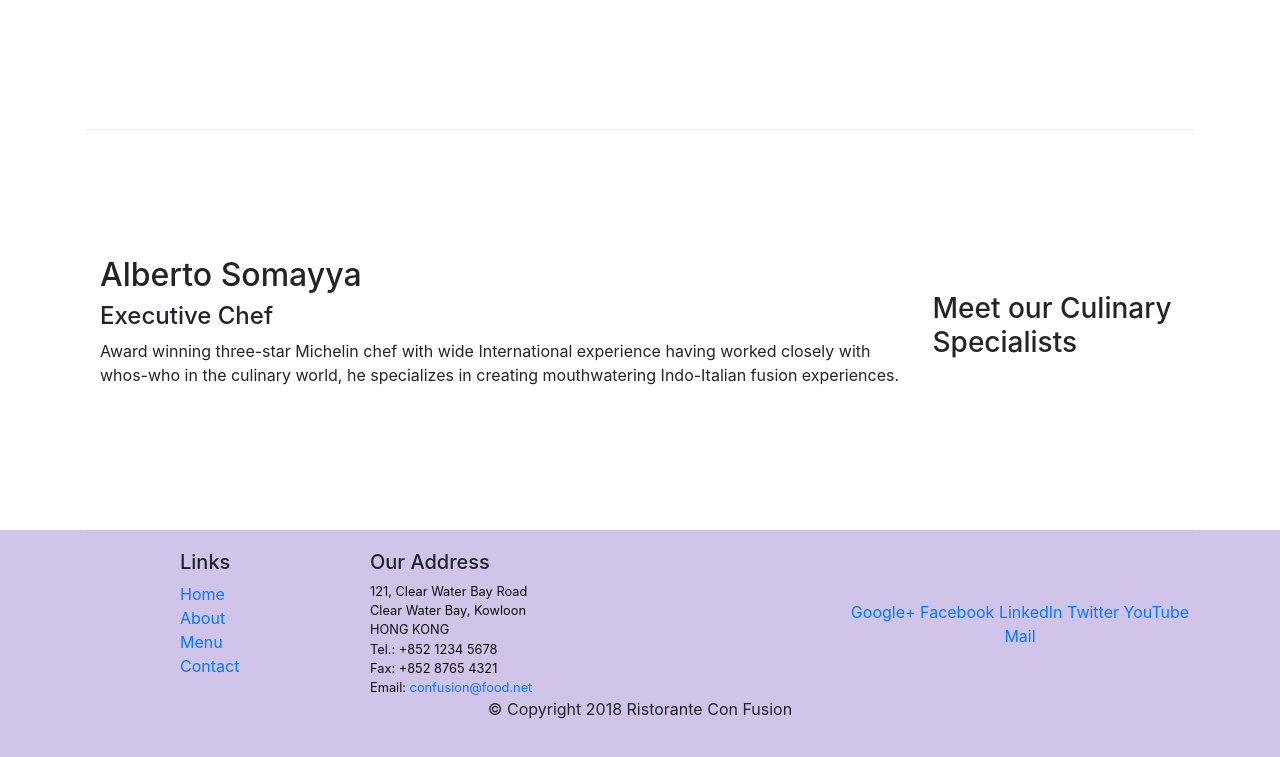
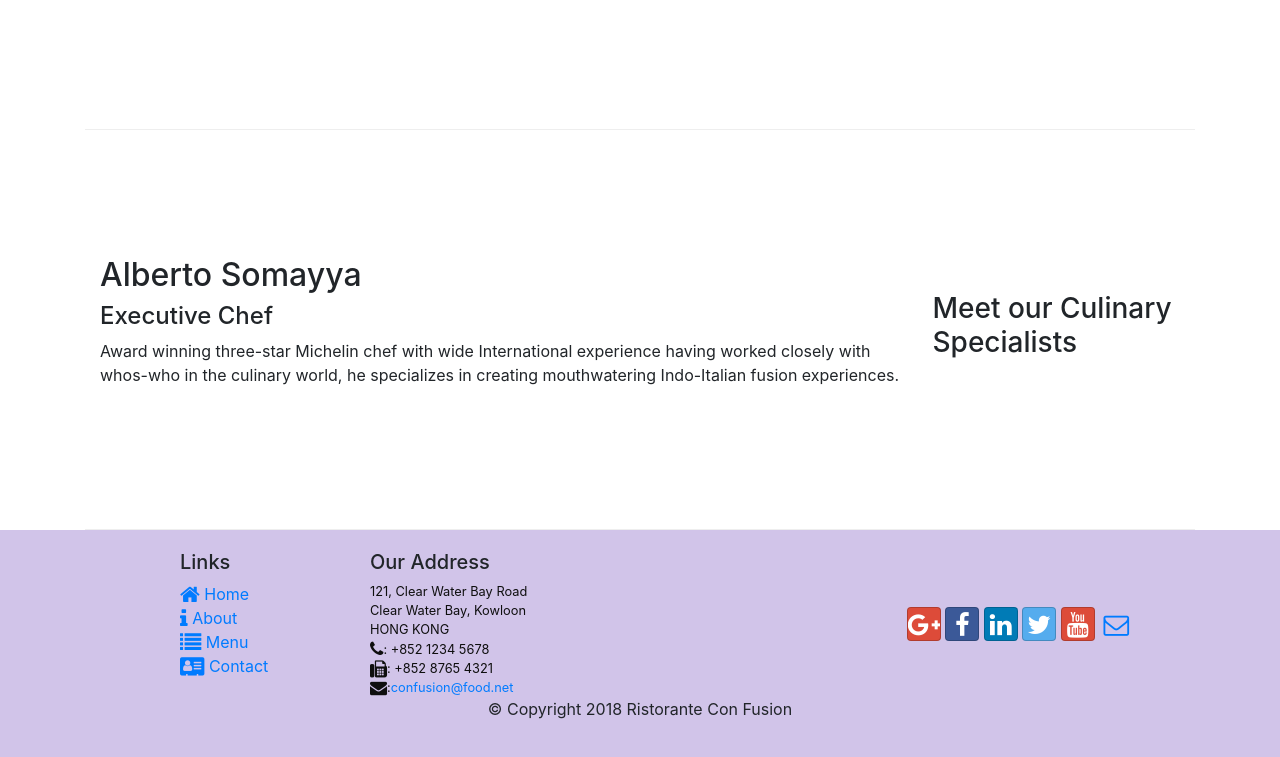
Before and after one commit to manaljain6667/Bootstrap4, a website: page index.html in a window 1280 px wide. Shown: the part 1004-1761 px from the top of the page. Drawn offline with nearby package versions, Linux system fonts and the light colour scheme.

Commit message:
Icon Fonts

```diff
--- a/index.html
+++ b/index.html
@@ -9,17 +9,21 @@
 
     <!-- Bootstrap CSS -->
     <link rel="stylesheet" href="node_modules/bootstrap/dist/css/bootstrap.min.css">
+    <!-- font-awesome css -->
+    <link rel="stylesheet" href="node_modules/font-awesome/css/font-awesome.min.css">
+    <!-- bootstrap-social css -->
+    <link rel="stylesheet" href="node_modules/bootstrap-social/bootstrap-social.css">
     <link rel="stylesheet" href="css/styles.css">
     <title>Ristorante Con Fusion</title>
 </head>
 
 <body>
     <!--  the nav HTML tag is intended for providing navigation -->
-    <!--  the navbar class in bootstrap allows me to create a navigation bar. -->
-    <!-- navbar-expand-sm, that means that for small and extra small screens, this navbars will become a toggle-able navbar.
+    <!--  the navbar class in bootstrap allows us to create a navigation bar. -->
+    <!-- navbar-expand-sm, means for small and extra small screens, this navbars will become a toggle-able navbar.
          Meaning that, it will be collapsed in those screen sizes. -->
     <!--bg-primary is that primary color that is defined in your bootstrap  -->
-    <!-- fixed-top does, is it fixes the navigation bar to the top of the browser window where this web page is being rendered -->
+    <!-- fixed-top , it fixes the navigation bar to the top of the browser window where this web page is being rendered -->
     <nav class="navbar navbar-dark navbar-expand-sm fixed-top">
 
         <div class="container">
@@ -35,7 +39,7 @@
 
             <a class="navbar-brand" href="#">Ristorante Con Fusion</a>
 
-            <!-- To hide the items from the navigation bar for the small screens, we need to enclose the ul with collapse and navbar-collapse classes a -->
+            <!-- To hide the items from the navigation bar for the small screens, we need to enclose the ul with collapse and navbar-collapse classes-->
             <div class="collapse navbar-collapse" id="Navbar">
 
             <!-- navbar-nav is the class that is used to define the set of links that will be included in the navigation bar.
@@ -46,10 +50,11 @@
                  So if we say, mr-auto, what it means is that on the right side, the right margin should be set as much as possible.
                  So which means that the content will be pushed as left as possible within the navigation bar -->
 
-                    <li class="nav-item active"><a class="nav-link" href="#">Home</a></li>
-                    <li class="nav-item"><a class="nav-link" href="./aboutus.html">About</a></li>
-                    <li class="nav-item"><a class="nav-link" href="#">Menu</a></li>
-                    <li class="nav-item"><a class="nav-link" href="#">Contact</a></li>
+                    <!-- lg is used for large icons-->
+                    <li class="nav-item active"><a class="nav-link" href="#"><span class="fa fa-home fa-lg"></span> Home</a></li>
+                    <li class="nav-item"><a class="nav-link" href="./aboutus.html"><span class="fa fa-info fa-lg"></span> About</a></li>
+                    <li class="nav-item"><a class="nav-link" href="#"><span class="fa fa-list fa-lg"></span> Menu</a></li>
+                    <li class="nav-item"><a class="nav-link" href="#"><span class="fa fa-address-card fa-lg"></span> Contact</a></li>
                     <!-- nav item allows these list items to be displayed horizontally as links in my navigation bar.  -->
                 </ul>
             </div>
@@ -126,10 +131,11 @@
                     <h5>Links</h5>
                     <ul class="list-unstyled">
                         <!-- list-unstyled removes the bullets infront of the links-->
-                        <li><a href="./index.html">Home</a></li>
-                        <li><a href="./aboutus.html">About</a></li>
-                        <li><a href="#">Menu</a></li>
-                        <li><a href="#">Contact</a></li>
+                        <!-- lg is used for large icons-->
+                        <li><a href="./index.html"><span class="fa fa-home fa-lg"></span> Home</a></li>
+                        <li><a href="./aboutus.html"><span class="fa fa-info fa-lg"></span> About</a></li>
+                        <li><a href="#"><span class="fa fa-list fa-lg"></span> Menu</a></li>
+                        <li><a href="#"><span class="fa fa-address-card fa-lg"></span> Contact</a></li>
                     </ul>
                 </div>
                 <div class="col-7 col-sm-5">
@@ -138,23 +144,23 @@
                         121, Clear Water Bay Road<br>
                         Clear Water Bay, Kowloon<br>
                         HONG KONG<br>
-                        Tel.: +852 1234 5678<br>
-                        Fax: +852 8765 4321<br>
-                        Email: <a href="mailto:confusion@food.net">confusion@food.net</a>
+                      <i class="fa fa-phone fa-lg"></i>: +852 1234 5678<br>
+                      <i class="fa fa-fax fa-lg"></i>: +852 8765 4321<br>
+                      <i class="fa fa-envelope fa-lg"></i>:<a href="mailto:confusion@food.net">confusion@food.net</a>
                     </address>
                 </div>
                 <div class="col-12 col-sm-4 align-self-center">
                     <!-- meaning that this will occupy a separate set of 12 columns stacked below the previous content
                         for extra small screen sizes,
                         but for small to extra large it will occupy four columns.  -->
-                    <div class="text-center">
-                        <a href="http://google.com/+">Google+</a>
-                        <a href="http://www.facebook.com/profile.php?id=">Facebook</a>
-                        <a href="http://www.linkedin.com/in/">LinkedIn</a>
-                        <a href="http://twitter.com/">Twitter</a>
-                        <a href="http://youtube.com/">YouTube</a>
-                        <a href="mailto:">Mail</a>
-                    </div>
+                        <div class="text-center">
+                            <a class="btn btn-social-icon btn-google" href="http://google.com/+"><i class="fa fa-google-plus"></i></a>
+                            <a class="btn btn-social-icon btn-facebook" href="http://www.facebook.com/profile.php?id="><i class="fa fa-facebook"></i></a>
+                            <a class="btn btn-social-icon btn-linkedin" href="http://www.linkedin.com/in/"><i class="fa fa-linkedin"></i></a>
+                            <a class="btn btn-social-icon btn-twitter" href="http://twitter.com/"><i class="fa fa-twitter"></i></a>
+                            <a class="btn btn-social-icon btn-google" href="http://youtube.com/"><i class="fa fa-youtube"></i></a>
+                            <a class="btn btn-social-icon" href="mailto:"><i class="fa fa-envelope-o"></i></a>
+                        </div>
                 </div>
             </div>
             <div class="row justify-content-center">
--- a/package.json
+++ b/package.json
@@ -15,6 +15,8 @@
   },
   "dependencies": {
     "bootstrap": "^4.0.0",
+    "bootstrap-social": "^5.1.1",
+    "font-awesome": "^4.7.0",
     "jquery": "^3.3.1",
     "popper.js": "^1.12.9"
   }
```
Also changed, not shown: aboutus.html (+23 -17 lines), 2 other files.
